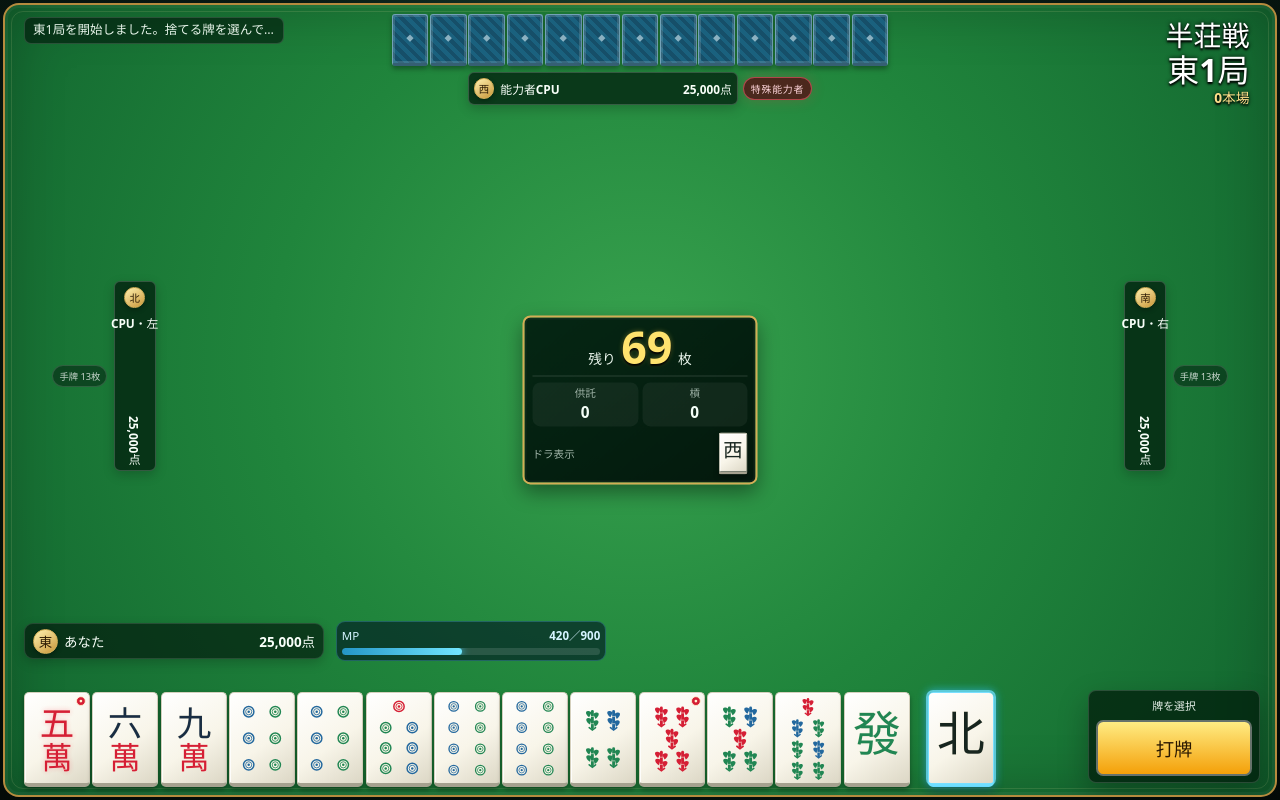
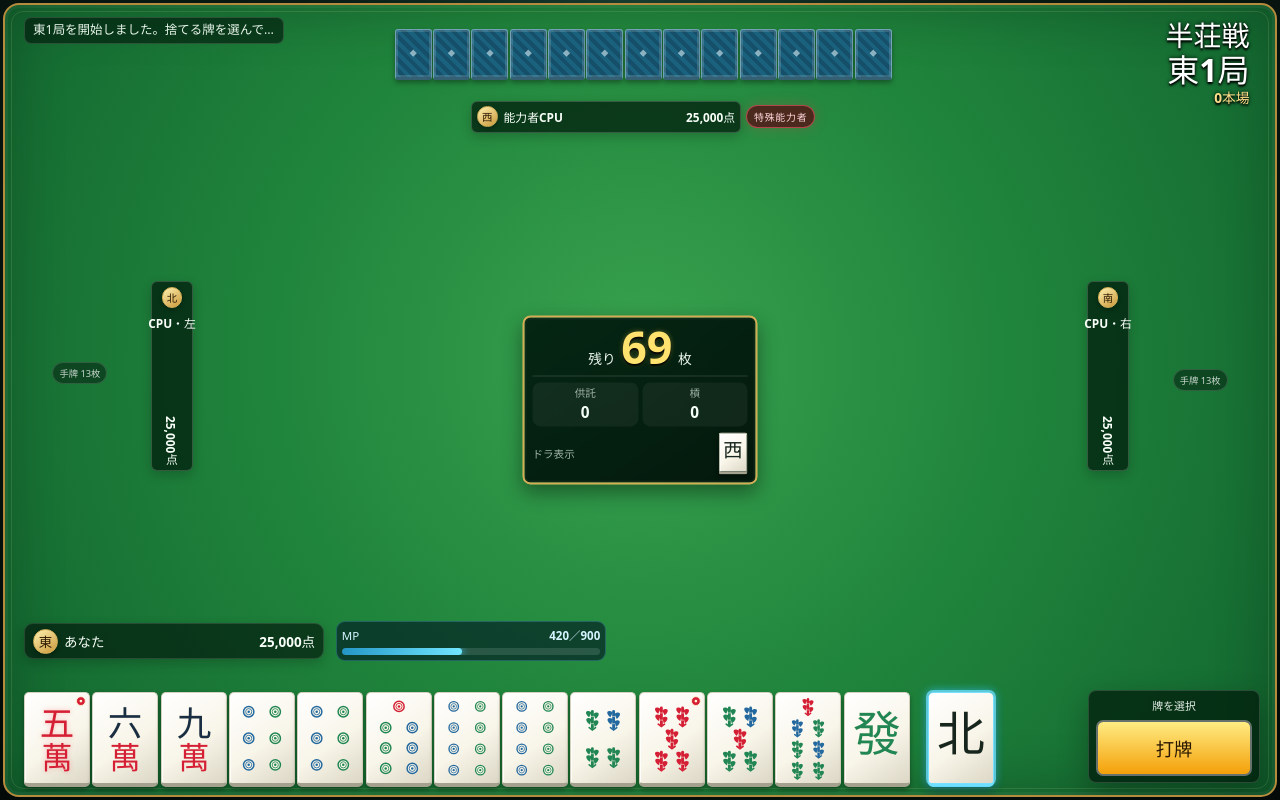
Before and after one commit to takugo20/mahjong-skill-game, a React (Vite) app: page / in a window 1280 px wide. Built offline with nearby package versions, Linux system fonts and the light colour scheme.

Commit message:
Update styles.css

```diff
--- a/src/styles.css
+++ b/src/styles.css
@@ -2970,6 +2970,81 @@ body {
   margin-left: auto;
 }
 
+.opponent-area--top {
+  display: grid;
+  grid-template-columns:
+    max-content minmax(0, 1fr);
+  grid-template-rows:
+    minmax(0, 1fr) max-content;
+}
+
+.opponent-area--top .opponent-hand {
+  grid-row: 1;
+  grid-column: 2;
+}
+
+.opponent-area--top .meld-area {
+  grid-row: 1;
+  grid-column: 1;
+  align-self: center;
+  justify-self: end;
+}
+
+.opponent-area--top .opponent-meta {
+  grid-row: 2;
+  grid-column: 2;
+}
+
+.opponent-area--left {
+  display: grid;
+  grid-template-columns:
+    minmax(0, 1fr) max-content;
+  grid-template-rows:
+    minmax(0, 1fr) max-content;
+}
+
+.opponent-area--left .opponent-hand {
+  grid-row: 1;
+  grid-column: 1;
+}
+
+.opponent-area--left .meld-area {
+  grid-row: 2;
+  grid-column: 1;
+  align-self: start;
+  justify-self: center;
+}
+
+.opponent-area--left .opponent-meta {
+  grid-row: 1 / 3;
+  grid-column: 2;
+}
+
+.opponent-area--right {
+  display: grid;
+  grid-template-columns:
+    max-content minmax(0, 1fr);
+  grid-template-rows:
+    max-content minmax(0, 1fr);
+}
+
+.opponent-area--right .opponent-hand {
+  grid-row: 2;
+  grid-column: 2;
+}
+
+.opponent-area--right .meld-area {
+  grid-row: 1;
+  grid-column: 2;
+  align-self: end;
+  justify-self: center;
+}
+
+.opponent-area--right .opponent-meta {
+  grid-row: 1 / 3;
+  grid-column: 1;
+}
+
 .meld-area--top {
   --meld-tile-width: clamp(
     14px,
@@ -2982,6 +3057,24 @@ body {
     42px
   );
   max-width: 100%;
+}
+
+.meld-area--top .meld-group {
+  flex-direction: row-reverse;
+}
+
+.meld-area--top
+  .meld-tile:not(.meld-tile--called)
+  .mahjong-tile {
+  transform: rotate(180deg);
+}
+
+.meld-area--top
+  .meld-tile--called
+  .mahjong-tile {
+  transform:
+    translate(-50%, -50%)
+    rotate(-90deg);
 }
 
 .meld-area--left,
@@ -3007,6 +3100,63 @@ body {
   align-items: center;
 }
 
+.meld-area--right .meld-group {
+  flex-direction: column-reverse;
+}
+
+.meld-area--left .meld-tile,
+.meld-area--right .meld-tile {
+  width: var(--meld-tile-height);
+  height: var(--meld-tile-width);
+}
+
+.meld-area--left
+  .meld-tile
+  .mahjong-tile,
+.meld-area--right
+  .meld-tile
+  .mahjong-tile {
+  position: absolute;
+  top: 50%;
+  left: 50%;
+}
+
+.meld-area--left
+  .meld-tile:not(.meld-tile--called)
+  .mahjong-tile {
+  transform:
+    translate(-50%, -50%)
+    rotate(90deg);
+}
+
+.meld-area--right
+  .meld-tile:not(.meld-tile--called)
+  .mahjong-tile {
+  transform:
+    translate(-50%, -50%)
+    rotate(-90deg);
+}
+
+.meld-area--left .meld-tile--called,
+.meld-area--right .meld-tile--called {
+  width: var(--meld-tile-width);
+  height: var(--meld-tile-height);
+}
+
+.meld-area--left
+  .meld-tile--called
+  .mahjong-tile {
+  transform:
+    translate(-50%, -50%)
+    rotate(180deg);
+}
+
+.meld-area--right
+  .meld-tile--called
+  .mahjong-tile {
+  transform: translate(-50%, -50%);
+}
+
 .meld-area--left .meld-tile--called,
 .meld-area--right .meld-tile--called {
   align-self: center;
```
